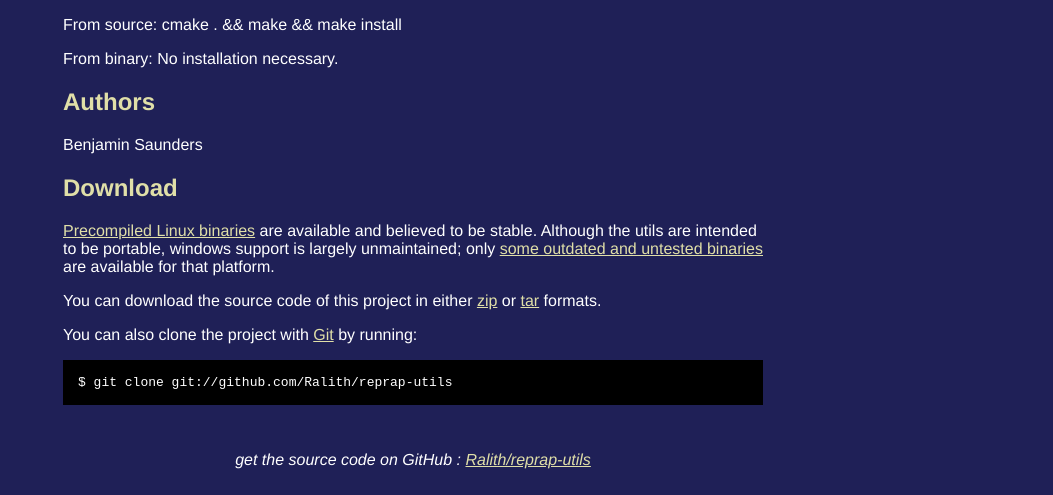
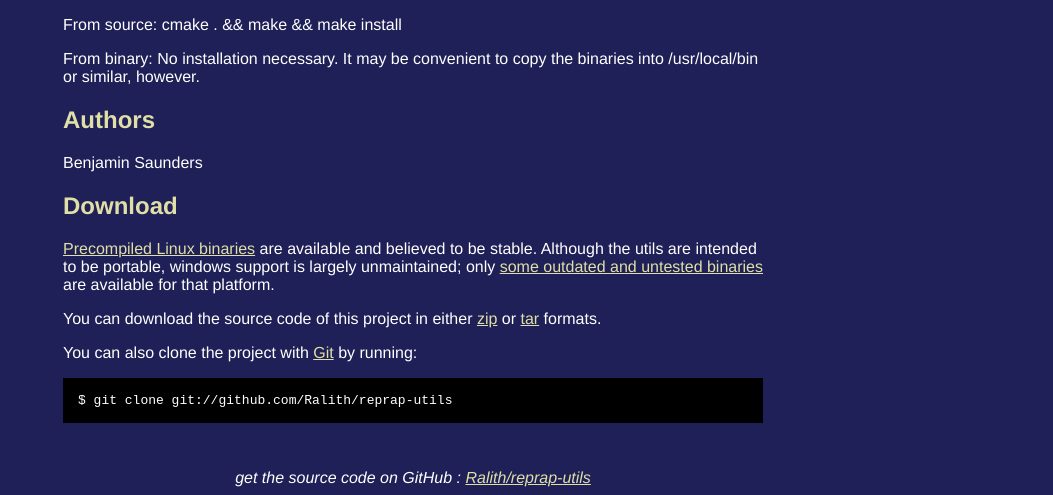
Before and after one commit to Ralith/reprap-utils, a plain HTML site: page index.html in a window 1280 px wide. Shown: the part 350-845 px from the top of the page, without its empty margins (227-1280 px from the left). Drawn offline with Linux system fonts and the light colour scheme.

Commit message:
Tweaked binary installation instructions.

```diff
--- a/index.html
+++ b/index.html
@@ -56,7 +56,7 @@
 Buildtime: CMake</p>
 <h2>Install</h2>
 <p>From source: cmake . && make && make install</p>
-<p>From binary: No installation necessary.</p>
+<p>From binary: No installation necessary.  It may be convenient to copy the binaries into /usr/local/bin or similar, however.</p>
 <h2>Authors</h2>
 <p>Benjamin Saunders</p>
 
```
